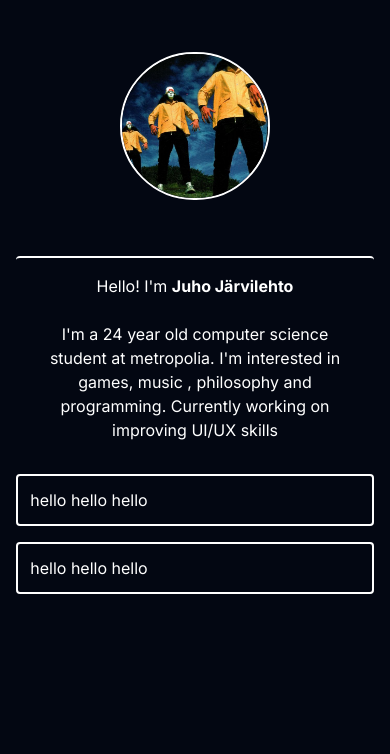
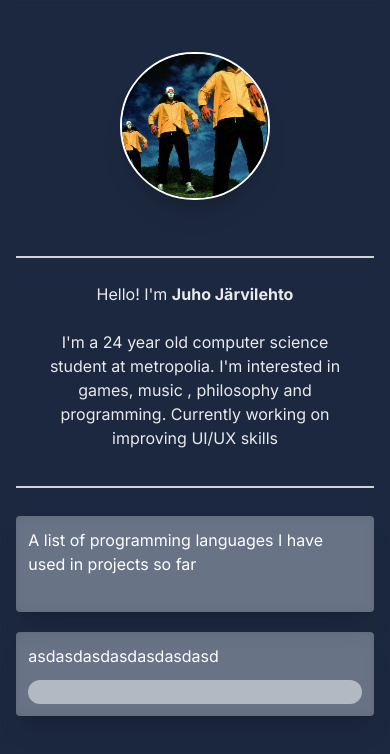
Before and after one commit to jarvilehto/jarvilehto.github.io, a Next.js app in the folder jarvilehto-app/: page / in a window 390 px wide. Shown: the top 754 px of the page. Built offline with nearby package versions, Linux system fonts and the light colour scheme.

Commit message:
WIP: fill info for mobile / tablet responsiveness

```diff
--- a/jarvilehto-app/app/globals.css
+++ b/jarvilehto-app/app/globals.css
@@ -15,7 +15,3 @@
     --background-end-rgb: 0, 0, 0;
   }
 }
-
-body {
-  background: color(var(--background-end-rgb)) rgb(var(--background-start-rgb));
-}
--- a/jarvilehto-app/app/layout.tsx
+++ b/jarvilehto-app/app/layout.tsx
@@ -1,22 +1,25 @@
-import type { Metadata } from 'next'
-import { Inter } from 'next/font/google'
-import './globals.css'
+import type { Metadata } from "next";
+import { Inter } from "next/font/google";
+import "./globals.css";
+import Image from "next/image";
 
-const inter = Inter({ subsets: ['latin'] })
+const inter = Inter({ subsets: ["latin"] });
 
 export const metadata: Metadata = {
-  title: 'Create Next App',
-  description: 'Generated by create next app',
-}
+  title: "Create Next App",
+  description: "Generated by create next app",
+};
 
 export default function RootLayout({
   children,
 }: {
-  children: React.ReactNode
+  children: React.ReactNode;
 }) {
   return (
     <html lang="en">
-      <body className={inter.className}>{children}</body>
+      <body className={`${inter.className} antialiased bg-slate-900`}>
+        {children}
+      </body>
     </html>
-  )
+  );
 }
--- a/jarvilehto-app/app/page.tsx
+++ b/jarvilehto-app/app/page.tsx
@@ -2,8 +2,8 @@ import Image from "next/image";
 
 export default function Home() {
   return (
-    <main className="min-h-screen w-full bg-gray-950">
-      <div className="flex flex-col items-center">
+    <main className="min-h-screen w-full backdrop-blur-sm bg-blue-300/10 pb-6">
+      <div className="flex flex-col items-center lg:hidden">
         {/*Mobile view.*/}
         <div
           id="Header"
@@ -14,27 +14,35 @@ export default function Home() {
               src="/patrol.jpg"
               width={150}
               height={150}
-              className="rounded-full border-white border-2"
+              className="rounded-full border-white border-2 shadow-xl"
               alt="A picture of buckethead used as a placeholder for the meanwhile"
             />
           </div>
         </div>
-        <div className="w-11/12  mt-4 p-4 rounded border-t-2 border-white text-white  text-center">
-          <h1 className="">
+        <div className="w-11/12  mt-4 p-4  border-t-2  border-b-2 border-white/80 text-white/90  text-center">
+          <h1 className="pt-2">
             Hello! I'm <strong>Juho Järvilehto</strong>
           </h1>
           <br />
-          <p>
+          <p className="pb-5">
             I'm a 24 year old computer science student at metropolia. I'm
             interested in games, music , philosophy and programming. Currently
             working on improving UI/UX skills
           </p>
         </div>
-        <div className="w-11/12  mt-4 p-3 rounded border-2 border-white text-white">
-          <h1>hello hello hello</h1>
-        </div>
-        <div className="w-11/12  mt-4 p-3 rounded border-2 border-white text-white">
-          <h1>hello hello hello</h1>
+        <div className=" w-11/12 flex  flex-col pt-7 sm:flex-row sm:justify-center">
+          <div className="  mb-5  p-3 rounded bg-white/30 backdrop-blur-sm text-white shadow-xl sm:w-3/5 sm:mr-2 sm:mb-0">
+            <h1>
+              A list of programming languages I have used in projects so far
+            </h1>
+            <br />
+          </div>
+          <div className=" p-3 rounded bg-white/30 backdrop-blur-sm justify-between text-white shadow-xl flex sm:w-2/5 sm:ml-2 flex-col">
+            <div className="">
+              <p>asdasdasdasdasdasdasd</p>
+            </div>
+            <div className="bg-white/50 rounded-full p-3 mt-3"></div>
+          </div>
         </div>
       </div>
 
--- a/jarvilehto-app/tailwind.config.ts
+++ b/jarvilehto-app/tailwind.config.ts
@@ -1,20 +1,18 @@
-import type { Config } from 'tailwindcss'
+import type { Config } from "tailwindcss";
 
 const config: Config = {
   content: [
-    './pages/**/*.{js,ts,jsx,tsx,mdx}',
-    './components/**/*.{js,ts,jsx,tsx,mdx}',
-    './app/**/*.{js,ts,jsx,tsx,mdx}',
+    "./pages/**/*.{js,ts,jsx,tsx,mdx}",
+    "./components/**/*.{js,ts,jsx,tsx,mdx}",
+    "./app/**/*.{js,ts,jsx,tsx,mdx}",
   ],
   theme: {
     extend: {
       backgroundImage: {
-        'gradient-radial': 'radial-gradient(var(--tw-gradient-stops))',
-        'gradient-conic':
-          'conic-gradient(from 180deg at 50% 50%, var(--tw-gradient-stops))',
+        "hero-pattern": "url('/forest-bg.jpg')",
       },
     },
   },
   plugins: [],
-}
-export default config
+};
+export default config;
```
Also changed, not shown: 1 other file (tests, documents, lock files or other folders).
